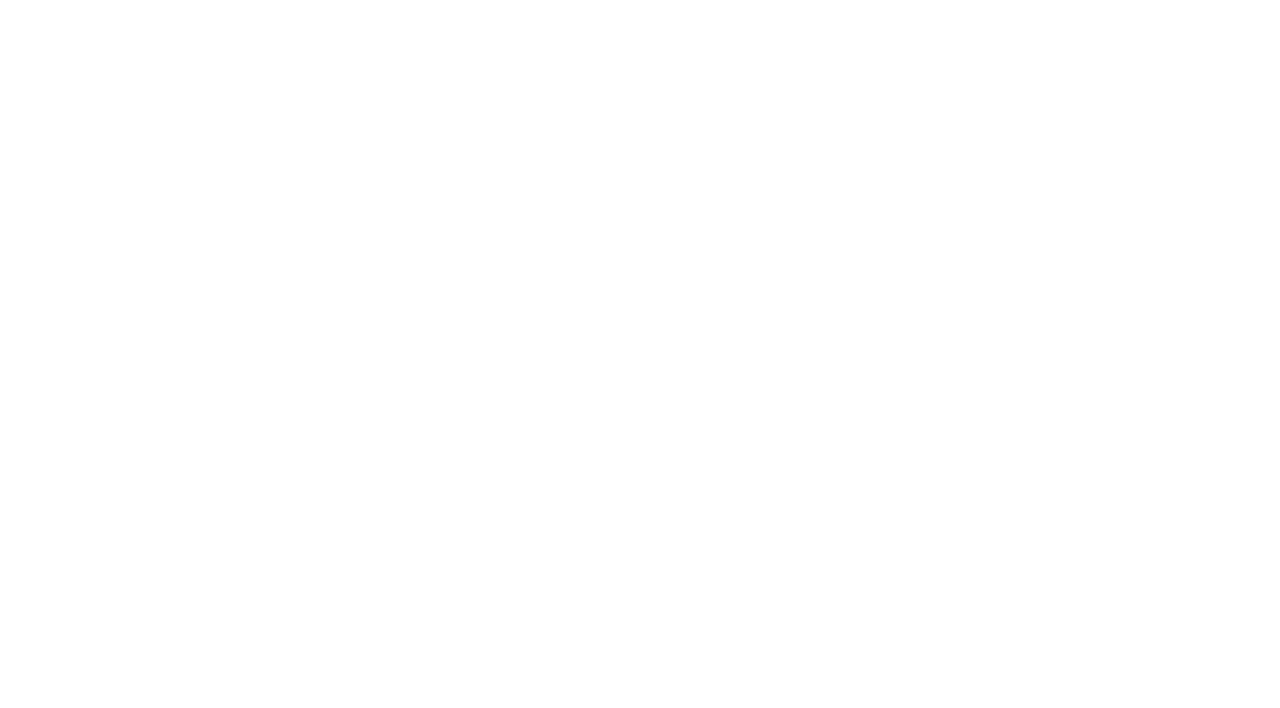
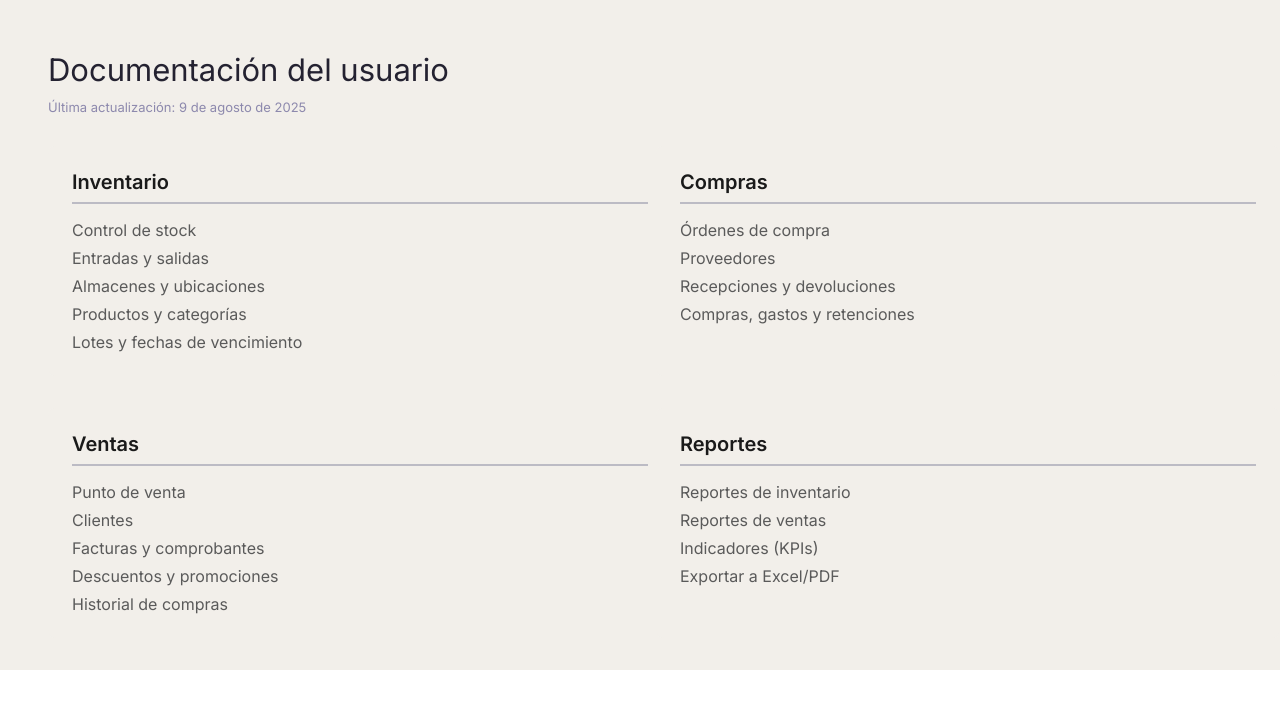
Before and after one commit to edisonCheca/INNOVAPAZ, a React (Vite) app in the folder frontend/: page /documents-page in a window 1280 px wide. Before the commit this address had no page. Shown: the top 708 px of the page. Built offline with nearby package versions, Linux system fonts and the light colour scheme.

Commit message:
feat(frontend): agregar pagina de documentacion de usuario

```diff
--- a/frontend/package.json
+++ b/frontend/package.json
@@ -10,7 +10,10 @@
     "preview": "vite preview"
   },
   "dependencies": {
+    "-": "^0.0.1",
     "@types/react-router-dom": "^5.3.3",
+    "g": "^2.0.1",
+    "pnpm": "^10.14.0",
     "react": "^19.1.1",
     "react-dom": "^19.1.1",
     "react-router-dom": "^7.8.0"
--- a/frontend/src/App.tsx
+++ b/frontend/src/App.tsx
@@ -1,13 +1,13 @@
 import React from 'react';
 import { BrowserRouter as Router, Routes, Route } from 'react-router-dom';
-import HomePage from './pages/HomePage';
+import DocumentsPage from './pages/DocumentsPage';
 
 const App: React.FC = () => {
   return (
     <Router>
       <div className="app">
         <Routes>
-          <Route path="/" element={<HomePage />} />
+          <Route path="/documents-page" element={<DocumentsPage />} />
         </Routes>
       </div>
     </Router>
--- /dev/null
+++ b/frontend/src/components/ui/DocumentationCard.css
@@ -0,0 +1,41 @@
+/* Estilos para el componente de tarjeta */
+.documentationCard {
+  background-color: var(--bg-500); /* Fondo blanco para la tarjeta */
+  padding: 24px;
+  border-radius: 8px; /* Bordes redondeados suaves */
+  width: 100%;
+}
+
+.documentationCard__title {
+  font-size: 1.25rem; /* 20px */
+  font-weight: 600;
+  margin-top: 0;
+  margin-bottom: 16px;
+  color: #1a1a1a; /* Reemplazar con variable de theme.css si es necesario */
+  position: relative;
+}
+
+.documentationCard__title::after {
+  content: '';
+  display: block;
+  width: 100%;
+  height: 2px;
+  background: #8888a0; /* Cambia por el color que prefieras */
+  margin-top: 8px;
+  margin-bottom: 16px;
+  opacity: 0.5;
+}
+.documentationCard__list {
+  list-style-type: none;
+  padding-left: 0;
+  margin: 0;
+}
+
+.documentationCard__item {
+  margin-bottom: 8px;
+  color: #5a5a5a; /* Reemplazar con variable de theme.css si es necesario */
+}
+
+.documentationCard__item:last-child {
+  margin-bottom: 0;
+}
--- /dev/null
+++ b/frontend/src/components/ui/DocumentationCard.tsx
@@ -0,0 +1,24 @@
+import React from 'react';
+import './DocumentationCard.css';
+
+interface DocumentationCardProps {
+  title: string;
+  items: string[];
+}
+
+const DocumentationCard: React.FC<DocumentationCardProps> = ({ title, items }) => {
+  return (
+    <article className="documentationCard">
+      <h3 className="documentationCard__title">{title}</h3>
+      <ul className="documentationCard__list">
+        {items.map((item, index) => (
+          <li key={index} className="documentationCard__item">
+            {item}
+          </li>
+        ))}
+      </ul>
+    </article>
+  );
+};
+
+export default DocumentationCard;
--- /dev/null
+++ b/frontend/src/pages/DocumentsPage.css
@@ -0,0 +1,58 @@
+/* ===== BASE: Mobile First (Menos de 480px) ===== */
+.documentsPage {
+  background-color: var(--bg-500);
+  font-family: var(--font);
+  padding: 24px 32px;
+}
+
+.documentsPage__header {
+  margin-bottom: 32px;
+  text-align: left;
+}
+
+.documentsPage__title {
+  font: var(--font-25);
+  font-weight: 700;
+  margin-bottom: 8px;
+  color: var(--pri-900);
+}
+
+.documentsPage__lastUpdate {
+  font: var(--font-13);
+  color: var(--pri-500);
+}
+
+.documentsPage__contentGrid {
+  display: grid;
+  grid-template-columns: 1fr;
+  gap: 20px;
+}
+
+/* ===== Tablet: ≥768px ===== */
+@media (min-width: 768px) {
+  .documentsPage {
+    padding: 32px 48px;
+  }
+
+  .documentsPage__title {
+    font: var(--font-31);
+  }
+
+  .documentsPage__contentGrid {
+    grid-template-columns: repeat(2, 1fr);
+    gap: 32px;
+  }
+}
+
+/* ===== Desktop: ≥1440px ===== */
+@media (min-width: 1440px) {
+  .documentsPage {
+    padding: 48px 64px;
+    max-width: var(--container-max-laptop);
+    margin: 0 auto;
+  }
+
+  .documentsPage__contentGrid {
+    grid-template-columns: repeat(4, 1fr);
+  }
+}
--- /dev/null
+++ b/frontend/src/pages/DocumentsPage.tsx
@@ -0,0 +1,62 @@
+import React from 'react';
+import DocumentationCard from '../components/ui/DocumentationCard';
+import './DocumentsPage.css';
+
+const DocumentsPage: React.FC = () => {
+  const documentationSections = [
+    {
+      title: 'Inventario',
+      items: [
+        'Control de stock',
+        'Entradas y salidas',
+        'Almacenes y ubicaciones',
+        'Productos y categorías',
+        'Lotes y fechas de vencimiento',
+      ],
+    },
+    {
+      title: 'Compras',
+      items: [
+        'Órdenes de compra',
+        'Proveedores',
+        'Recepciones y devoluciones',
+        'Compras, gastos y retenciones',
+      ],
+    },
+    {
+      title: 'Ventas',
+      items: [
+        'Punto de venta',
+        'Clientes',
+        'Facturas y comprobantes',
+        'Descuentos y promociones',
+        'Historial de compras',
+      ],
+    },
+    {
+      title: 'Reportes',
+      items: [
+        'Reportes de inventario',
+        'Reportes de ventas',
+        'Indicadores (KPIs)',
+        'Exportar a Excel/PDF',
+      ],
+    },
+  ];
+
+  return (
+    <div className="documentsPage">
+      <header className="documentsPage__header">
+        <h1 className="documentsPage__title">Documentación del usuario</h1>
+        <p className="documentsPage__lastUpdate">Última actualización: 9 de agosto de 2025</p>
+      </header>
+      <main className="documentsPage__contentGrid">
+        {documentationSections.map((section) => (
+          <DocumentationCard key={section.title} title={section.title} items={section.items} />
+        ))}
+      </main>
+    </div>
+  );
+};
+
+export default DocumentsPage;
```
Also changed, not shown: 1 other file (tests, documents, lock files or other folders).
